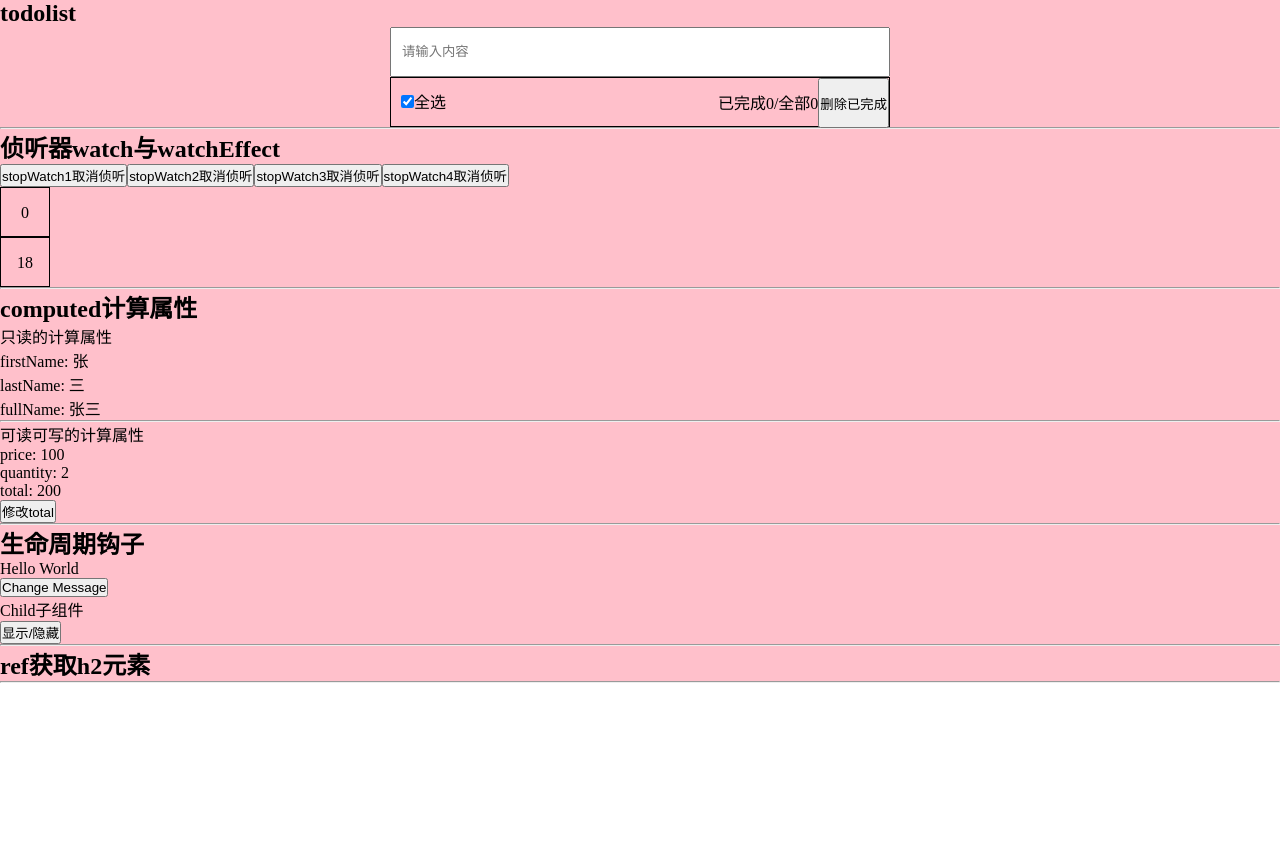
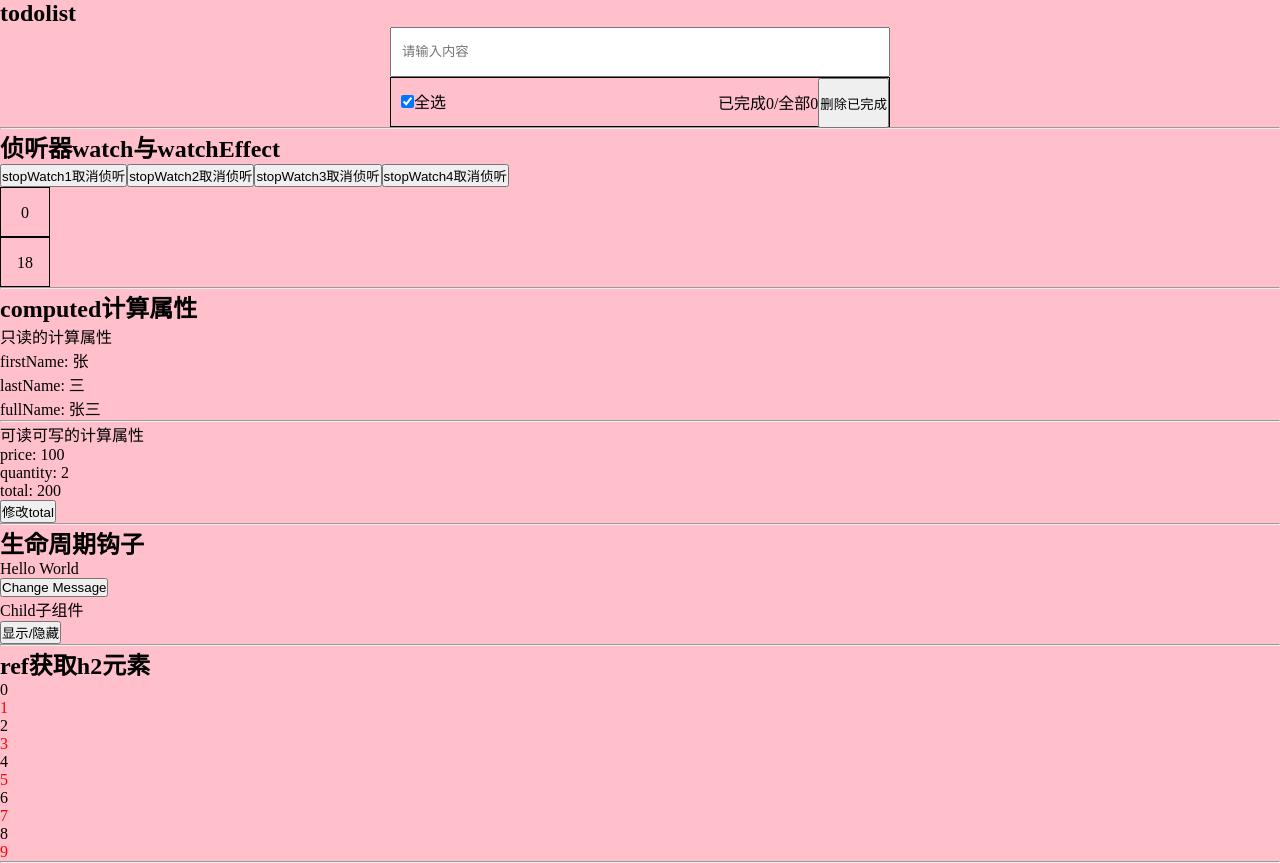
Before and after one commit to Cao007/learn-vue-vuecli, a Vue app: page / in a window 1280 px wide. Before the commit the page ends 800 px from the top, so only its background shows below. Built offline with nearby package versions, Linux system fonts and the light colour scheme.

Commit message:
ref获取DOM元素

```diff
--- a/src/components/RefDomComp.vue
+++ b/src/components/RefDomComp.vue
@@ -1,6 +1,9 @@
 <template>
   <div>
     <h2 ref="h2Ref">ref获取h2元素</h2>
+    <ul>
+      <li ref="lisRef" v-for="(item, index) in 10" :key="index">{{ index }}</li>
+    </ul>
   </div>
   <hr>
 </template>
@@ -8,9 +11,17 @@
 <script setup lang="ts">
 import { ref, onMounted } from 'vue';
 const h2Ref = ref<HTMLElement | null>(null);
+const lisRef = ref<HTMLElement[]>([]);
+
 // DOM挂载后执行
 onMounted(() => {
   console.log(h2Ref.value.innerHTML);
+  console.log(lisRef.value);
+  for (let index = 0; index < lisRef.value.length; index++) {
+    if (index % 2) {
+      lisRef.value[index].style.color = 'red';
+    }
+  }
 })
 </script>
 
```
